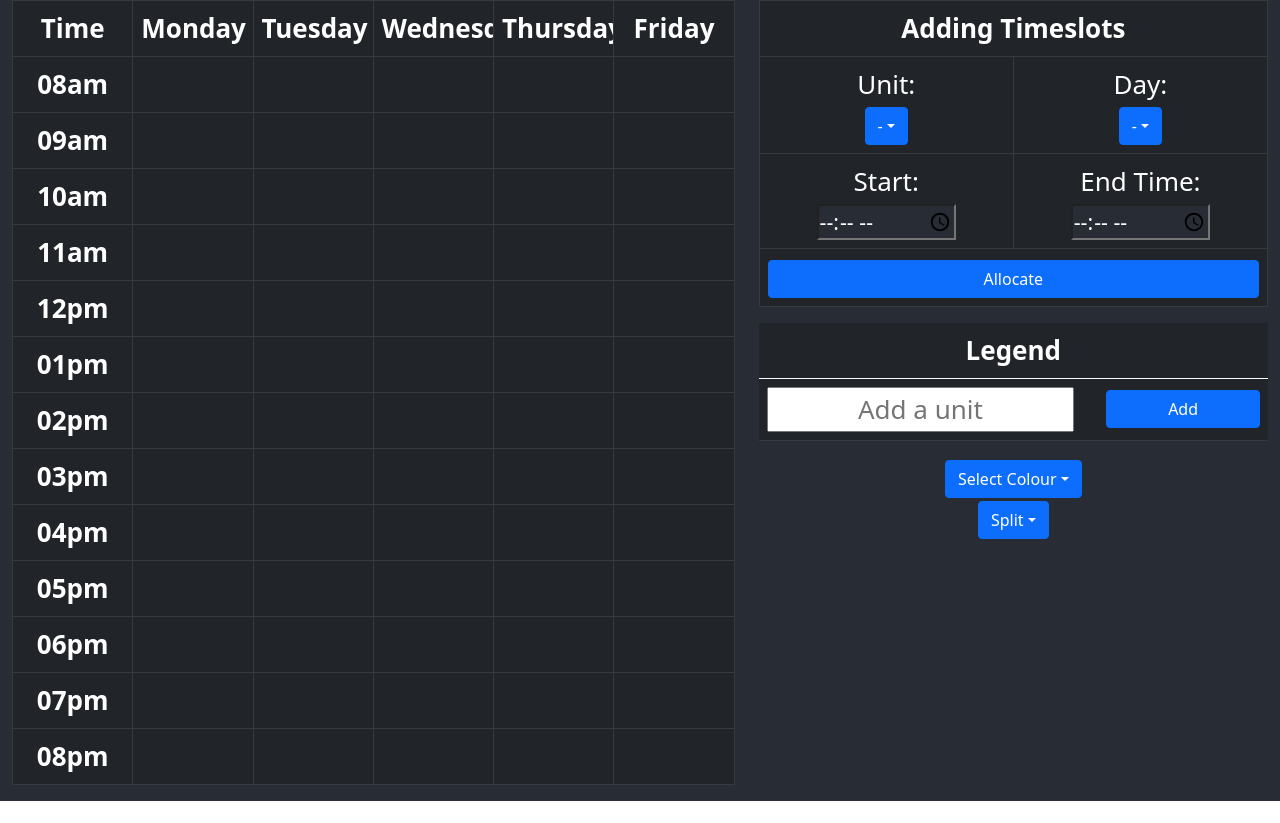
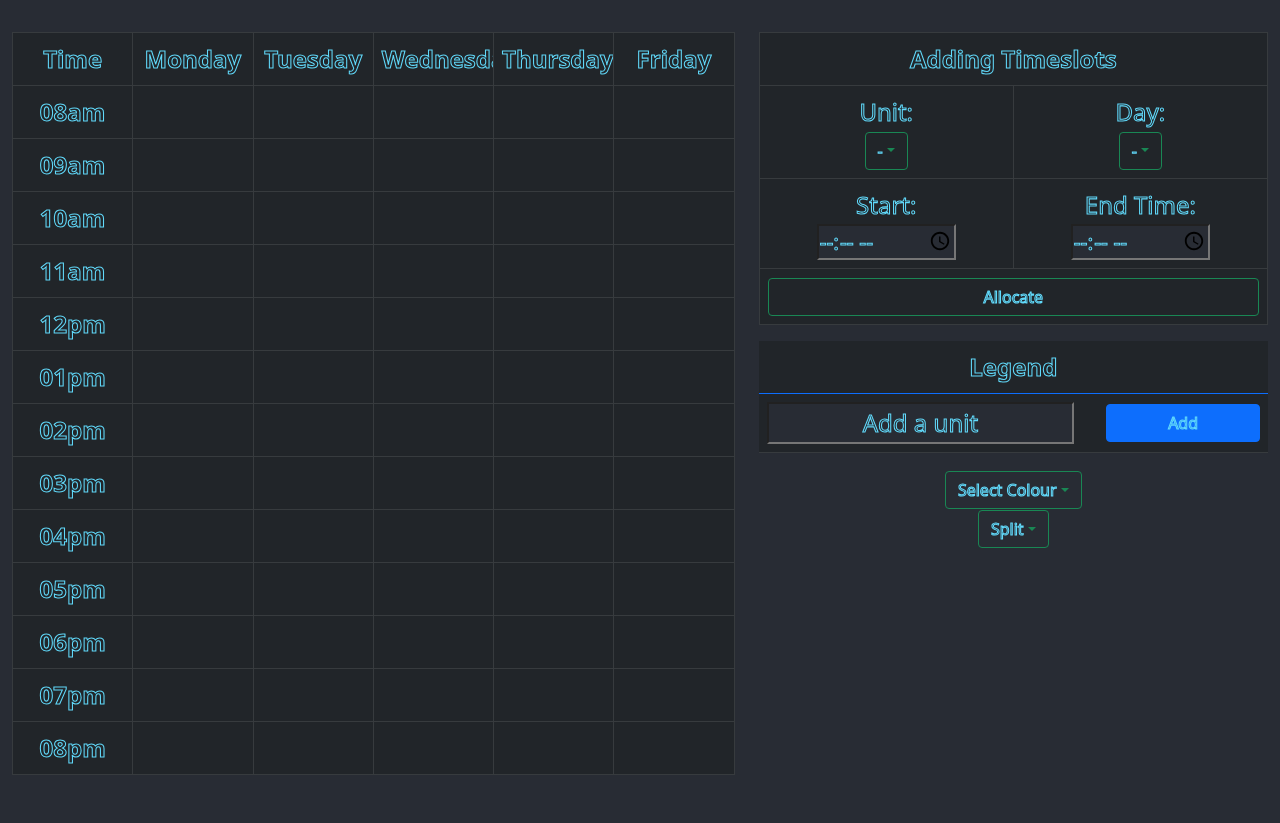
Before and after one commit to Arithmetic-Overflow/Timetable, a React (Create React App) app: page / in a window 1280 px wide. Before the commit the page ends 801 px from the top, so only its background shows below. Built offline with nearby package versions, Linux system fonts and the light colour scheme.

Commit message:
Transitioning to a cyberpunk aesthetic

```diff
--- a/src/App.css
+++ b/src/App.css
@@ -20,7 +20,7 @@
   flex-direction: column;
   align-items: center;
   justify-content: center;
-  font-size: calc(10px + 2vmin);
+  font-size: 18pt;
   color: white;
 }
 
@@ -37,16 +37,37 @@
   }
 }
 
+/**:not([type=button]):not(.override):not(.dropdown-button):not(.dropdown-menu):not(.btn):not(button)*/
+
+*:not(.override) {
+  color:  #0d6efd;
+  -webkit-text-fill-color: transparent;
+  -webkit-text-stroke-width: 0.8pt;
+  -webkit-text-stroke-color: #61dafb;
+}
+
 .dropdown-menu.show {
   background-color: #282c34;
   color: white;
   font-size: 18pt;
 }
 
-.dropdown-menu.show .colourSelect {
+input {
+  background-color: #282c34;
+}
+
+.dropdown-menu.show .colourSelectItem {
   color:  black;
 }
 
 .dropdown-menu.show * {
   color: white;
 }
+
+.btn-outline-success {
+  color: white;
+}
+
+hr {
+  color: white;
+}
--- a/src/components/InsertionPanel.jsx
+++ b/src/components/InsertionPanel.jsx
@@ -115,7 +115,7 @@ const InsertionPanel = ({
           Unit:
             <DropdownButton
               title={ selectedUnit }
-              variant='primary'
+              variant='outline-success'
               onSelect={ (event) => setSelectedUnit(event) }
             >
               {
@@ -136,7 +136,7 @@ const InsertionPanel = ({
             Day:
             <DropdownButton
               title={ selectedDay }
-              variant='primary'
+              variant='outline-success'
               onSelect={ (event) => setSelectedDay(event) }
             >
               {
@@ -187,6 +187,7 @@ const InsertionPanel = ({
             <Button
               onClick={ submitAllocation }
               style={{'width': '100%'}}
+              variant='outline-success'
             >
               Allocate
             </Button>
--- a/src/components/TimetableInterface.jsx
+++ b/src/components/TimetableInterface.jsx
@@ -107,7 +107,7 @@ const TimetableInterface = ({ className }) => {
   }
 
   return (
-    <Container fluid>
+    <Container fluid style={{'margin': '4vh 4vw 4vh 4vw'}}>
       <Row>
         <Col xl={7} lg={12}>
           <Timetable
--- a/src/components/Toolbar/ColourSelect.jsx
+++ b/src/components/Toolbar/ColourSelect.jsx
@@ -32,7 +32,7 @@ const ColourSelect = ({ className, isSelected, unitList, colourList }) => {
   return (
 			<DropdownButton
 				title='Select Colour'
-				variant='primary'
+				variant='outline-success'
 			>
         {
         	selections.map(
@@ -45,7 +45,7 @@ const ColourSelect = ({ className, isSelected, unitList, colourList }) => {
                   eventKey={ selection[0] }
                   key={ selection[0] }
                   style={{'backgroundColor': colour}}
-                  className='colourSelect'
+                  className='colourSelectItem'
           			>
             			{unitName}
             		</Dropdown.Item>
--- a/src/components/Toolbar/SplitSelect.jsx
+++ b/src/components/Toolbar/SplitSelect.jsx
@@ -25,7 +25,7 @@ const SplitSelect = ({ className, isSelected }) => {
     return (
         <DropdownButton
           title='Split'
-          menuVariant='dark'
+          variant='outline-success'
         >
           {
             possibleSplits.map(
```
